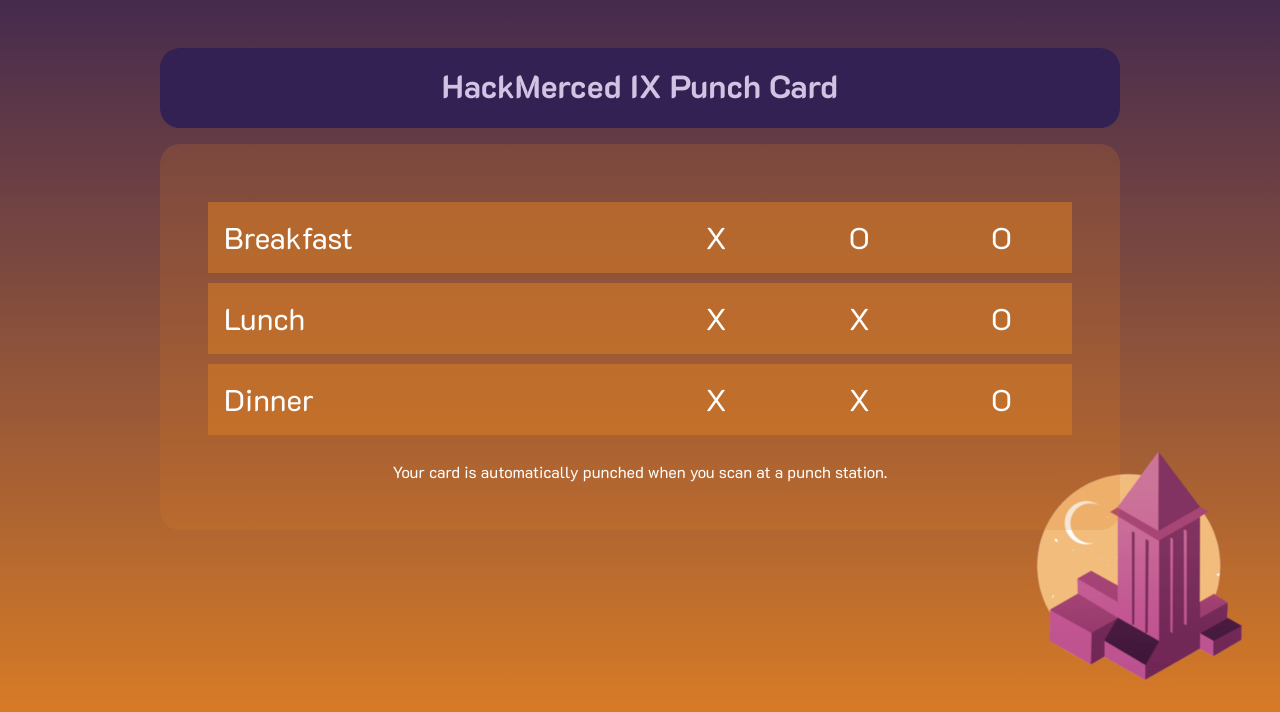
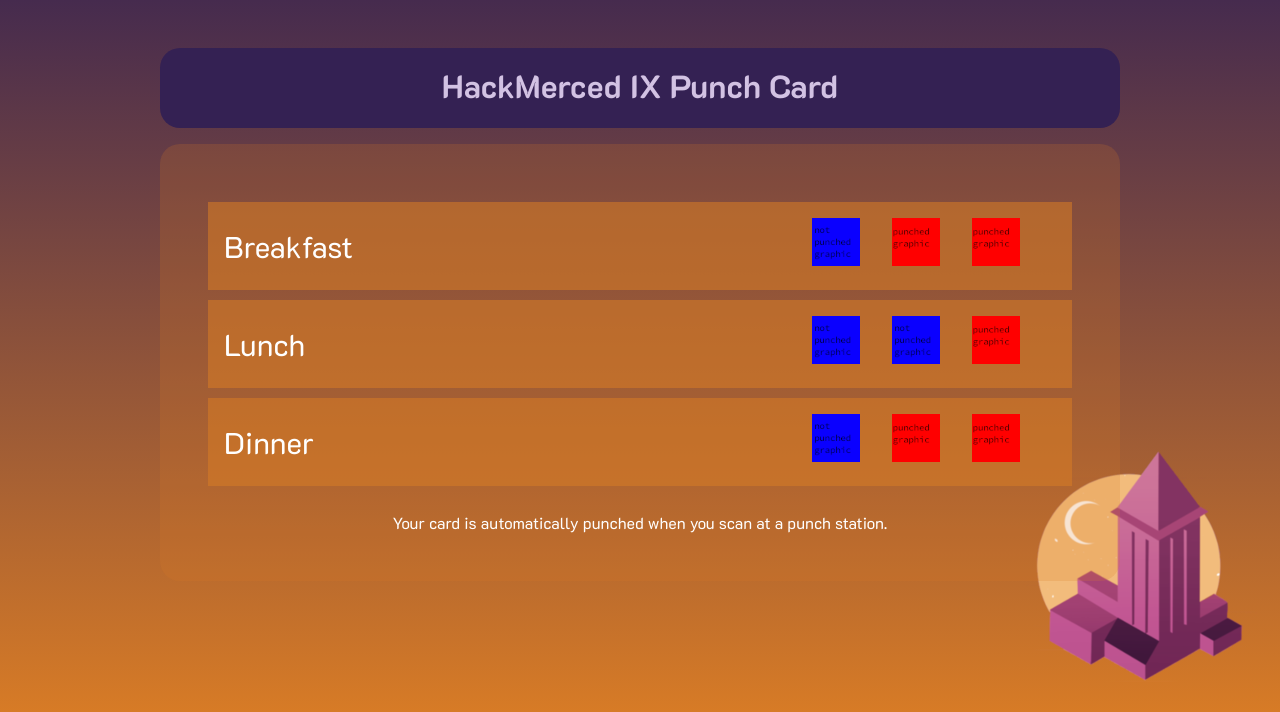
Before and after one commit to HackMerced/HackMerced-IX-Live, a Flask app: page /punches in a window 1280 px wide. Shown: the part 88-800 px from the top of the page. Run offline with Flask 3, Linux system fonts and the light colour scheme.

Commit message:
Changed some styling for the punch card.

```diff
--- a/frontend/static/css/style.css
+++ b/frontend/static/css/style.css
@@ -135,6 +135,18 @@ input[type="submit"] {
 	padding: 16px;
 }
 
+.punch {
+	width: 48px;
+}
+
+.punch img {
+	width: 48px;
+}
+
+.punch-spacer {
+	width: 4px;
+}
+
 /* End Punch Card */
 
 /* Navbar */
--- a/frontend/templates/punches.html
+++ b/frontend/templates/punches.html
@@ -15,22 +15,25 @@
 			<div id="punch-container">
 				<table id="punches">
 					<tr>
-						<td>Breakfast</td>
-						<td><center>X</center></td>
-						<td><center>O</center></td>
-						<td><center>O</center></td>
+						<td class="punch-title">Breakfast</td>
+						<td class="punch"><img src="/static/png/punch-false.png" /></td>
+						<td class="punch"><img src="/static/png/punch-true.png" /></td>
+						<td class="punch"><img src="/static/png/punch-true.png" /></td>
+						<td class="punch-spacer"></td>
 					</tr>
 					<tr>
-						<td>Lunch</td>
-						<td><center>X</center></td>
-						<td><center>X</center></td>
-						<td><center>O</center></td>
+						<td class="punch-title">Lunch</td>
+						<td class="punch"><img src="/static/png/punch-false.png" /></td>
+						<td class="punch"><img src="/static/png/punch-false.png" /></td>
+						<td class="punch"><img src="/static/png/punch-true.png" /></td>
+						<td class="punch-spacer"></td>
 					</tr>
 					<tr>
-						<td>Dinner</td>
-						<td><center>X</center></td>
-						<td><center>X</center></td>
-						<td><center>O</center></td>
+						<td class="punch-title">Dinner</td>
+						<td class="punch"><img src="/static/png/punch-false.png" /></td>
+						<td class="punch"><img src="/static/png/punch-true.png" /></td>
+						<td class="punch"><img src="/static/png/punch-true.png" /></td>
+						<td class="punch-spacer"></td>
 					</tr>
 				</table>
 				<p>Your card is automatically punched when you scan at a punch station.</p>
```
Also changed, not shown: frontend/templates/prizes.html (added, +43 -0 lines), frontend/static/png/punch-false.png (added), frontend/static/png/punch-true.png (added).
